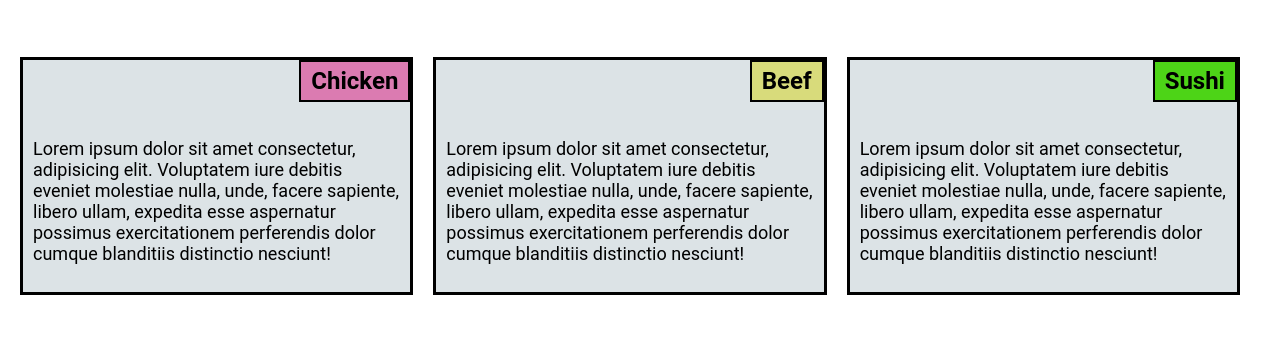
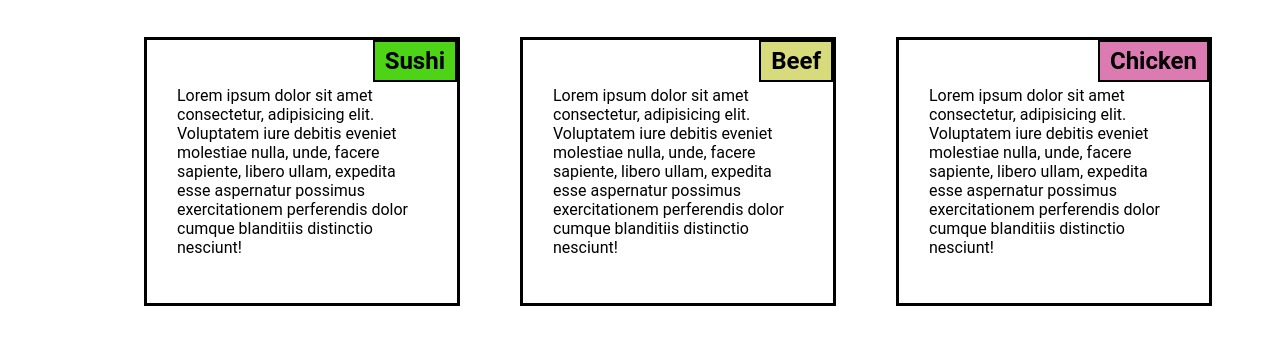
Before and after one commit to cryptososso/solution-module2, a plain HTML site: page index.html in a window 1280 px wide. Shown: the part 114-458 px from the top of the page. Drawn offline with Linux system fonts and the light colour scheme.

Commit message:
sauvegarde

```diff
--- a/css/style.css
+++ b/css/style.css
@@ -1,8 +1,6 @@
 *{
 	font-family: 'Roboto', sans-serif;
 	box-sizing: border-box;
-	margin-right: auto;
-	margin-left: auto;
 }
 
 #header{
@@ -13,19 +11,18 @@
 
 .row{
 	width: 100%;
-    display: flex;
-    flex-direction: columns;
-	padding: 20px;
-	position: relative;
+
 }
 
 section{
-	width: 100%;
-	float: right;
+	border: 3px solid black;
+	margin-right: 60px;
 	padding: 10px;
-	border: 3px solid black;
-	background:#DCE3E6;
-	margin-right: 20px;
+    margin-bottom:  20px;
+}
+
+p{
+	padding: 20px;
 }
 
 #h2{
@@ -58,47 +55,29 @@ section{
 	text-align: right;
 	}
 
-p{
-	width: 100%;
-	padding-top : 50px;
-	font-size: 18px;
-}
 
 @media(min-width: 992px){
-	.col-lg-1, .col-lg-2, .col-lg-3,.col-lg-4,.col-lg-5, .col-lg-6,.col-lg-7,.col-lg-8,.col-lg-9,.col-lg-10,
-	.col-lg-11, .col-lg-12{
-		float: right;
-	}
-
-	.col-lg-4{
-		width: 33%;
+    .col-lg-3{
+    	float: right;
+    }
+	.col-lg-3{
+		width: 25%;
 	}
 
 }
 
 @media(min-width: 768px) and (max-width: 991px){
-	.col-md-1, .col-md-2, .col-md-3,.col-md-4,.col-md-5, .col-md-6,.col-md-7,.col-md-8,.col-md-9,.col-md-10,
-	.col-md-11, .col-md-12{
-			float: right;
-	}
+    .col-md-6,.col-md-12{
+    	float: right;
+    }
+
+   .col-md-6{
+   	width: 40%
+   }
 
    .col-md-12{
-   	width: 94%;
-   	position: absolute;
-   	bottom : -200px;
+   	width: 90%;
+   	position: relative;
+   	bottom : -70px;
    }
 }
-
-
-@media(max-width: 767px){
-	.col-sm-1, .col-sm-2, .col-sm-3,.col-sm-4,.col-md-5, .col-sm-6,.col-sm-7,.col-sm-8,.col-sm-9,.col-sm-10,
-	.col-sm-11, .col-sm-12{
-		float: right;
-	}
-
-	.col-sm-12{
-		width: 100%;
-		margin-bottom: 100px;
-		bottom: -100px;
-	}
-}
--- a/index.html
+++ b/index.html
@@ -11,15 +11,15 @@
 		<h1>Our menu</h1>
 	</header>
 	<div class="row">
-		<section class="col-lg-4 col-md-6 col-sm-12">
+		<section class="col-lg-3 col-md-6">
 			<h2 id="h2">Chicken</h2>
 			<p>Lorem ipsum dolor sit amet consectetur, adipisicing elit. Voluptatem iure debitis eveniet molestiae nulla, unde, facere sapiente, libero ullam, expedita esse aspernatur possimus exercitationem perferendis dolor cumque blanditiis distinctio nesciunt!</p>
-		</section>
-		<section class="col-lg-4 col-md-6 col-sm-12">
+	    </section>
+		<section class="col-lg-3 col-md-6">
 			<h2 id="h3">Beef</h2>
 			<p>Lorem ipsum dolor sit amet consectetur, adipisicing elit. Voluptatem iure debitis eveniet molestiae nulla, unde, facere sapiente, libero ullam, expedita esse aspernatur possimus exercitationem perferendis dolor cumque blanditiis distinctio nesciunt!</p>
 		</section>
-		<section class="col-lg-4 col-md-6 col-md-12 col-sm-12">
+		<section class="col-lg-3 col-md-6 col-md-12">
 			<h2 id="h4">Sushi</h2>
 			<p>Lorem ipsum dolor sit amet consectetur, adipisicing elit. Voluptatem iure debitis eveniet molestiae nulla, unde, facere sapiente, libero ullam, expedita esse aspernatur possimus exercitationem perferendis dolor cumque blanditiis distinctio nesciunt!</p>
 		</section>
```
